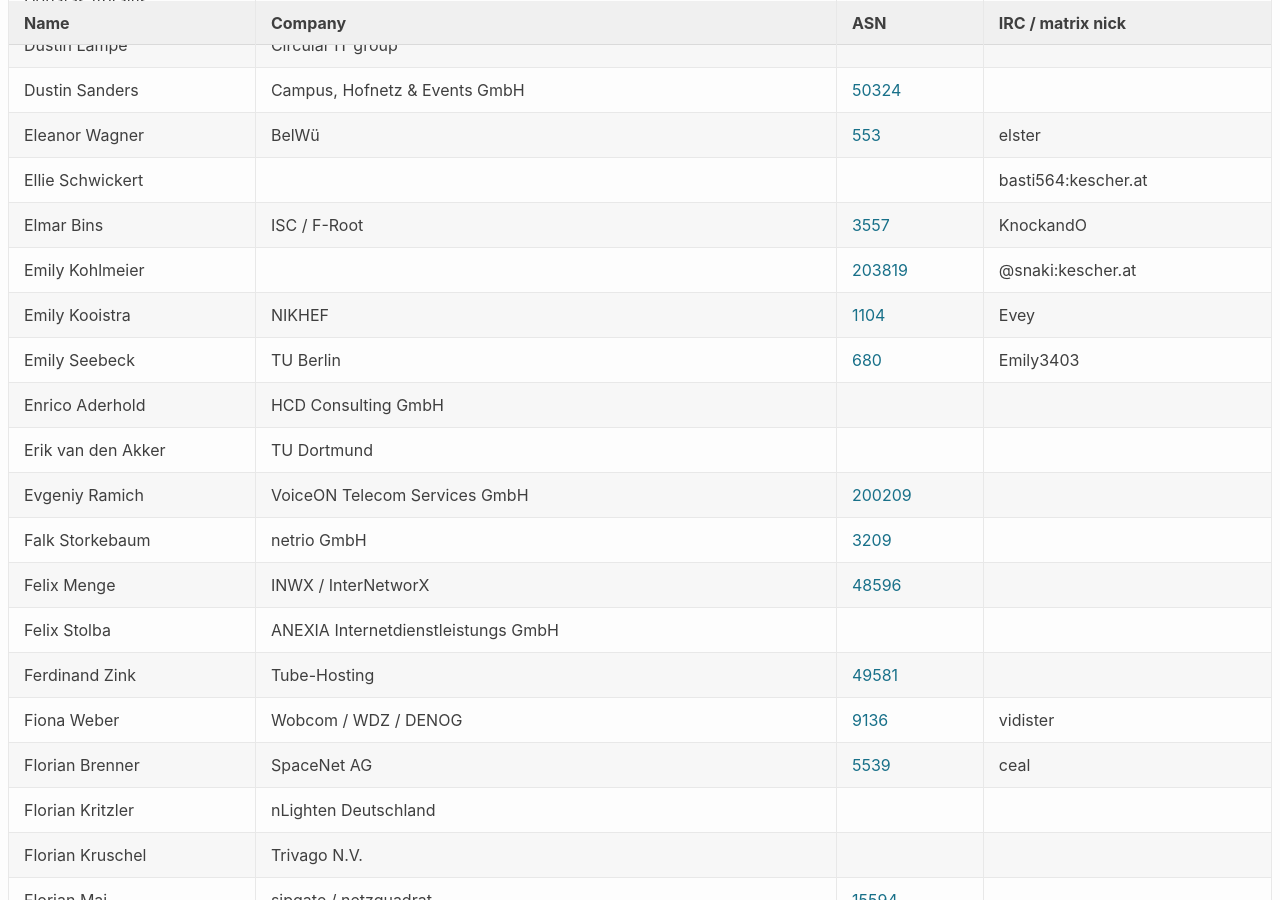
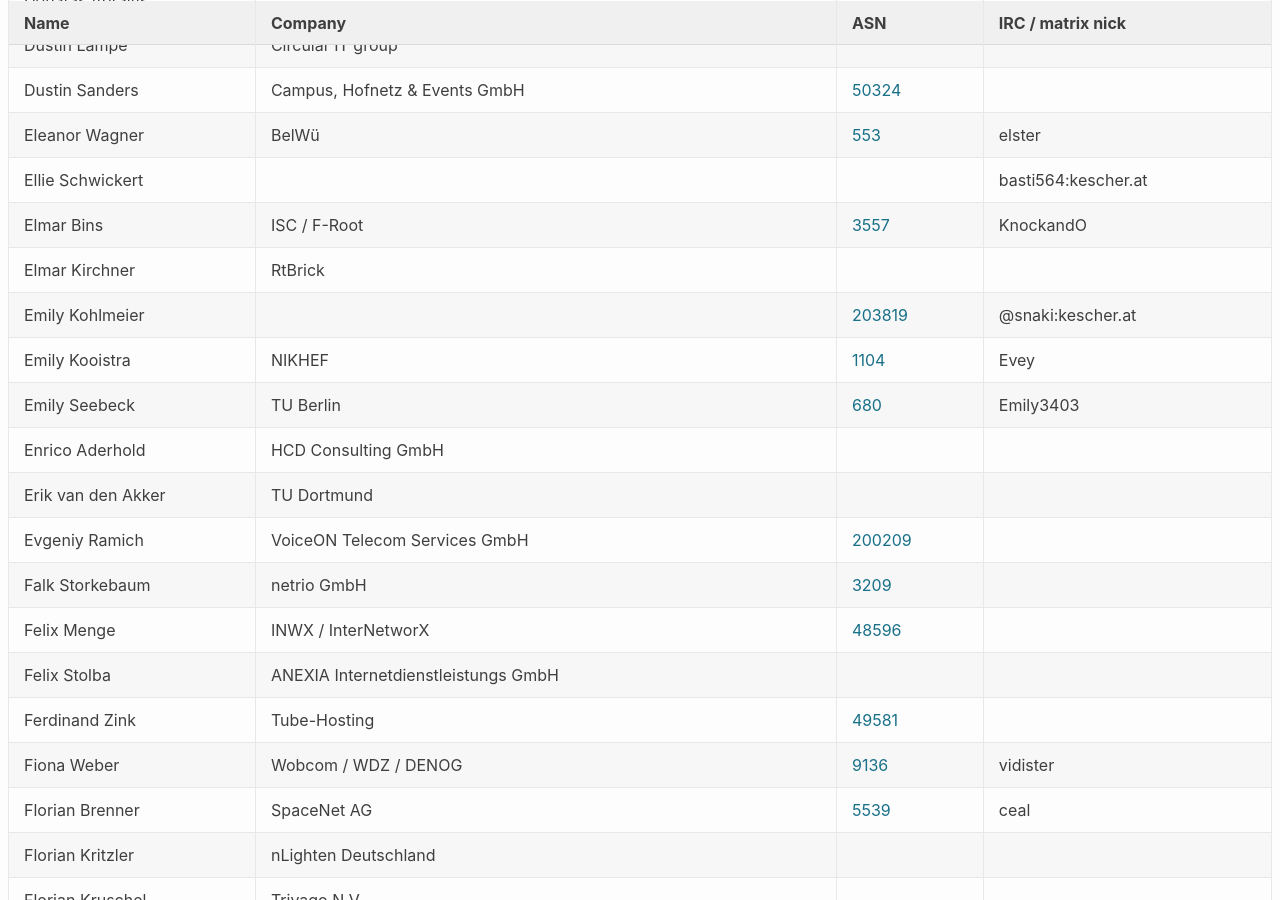
Before and after one commit to denog/pretix-attendeelist, a Jekyll site: the page built from denog16/index.markdown, in a window 1280 px wide and 900 px high, scrolled down 4183 px. Built offline with Jekyll 4.4.1, drawn with Linux system fonts in a browser that asks for light colours.

Commit message:
Latest data: Fri Oct 18 06:34:39 UTC 2024

```diff
--- a/_data/attendees_denog16_onsite.json
+++ b/_data/attendees_denog16_onsite.json
@@ -564,6 +564,12 @@
     "asn": "3557"
   },
   {
+    "name": "Elmar Kirchner",
+    "company": "RtBrick",
+    "irc": null,
+    "asn": null
+  },
+  {
     "name": "Emily Kohlmeier",
     "company": null,
     "irc": "@snaki:kescher.at",
```
